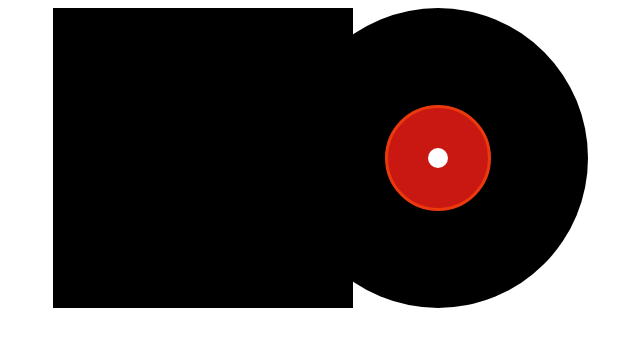
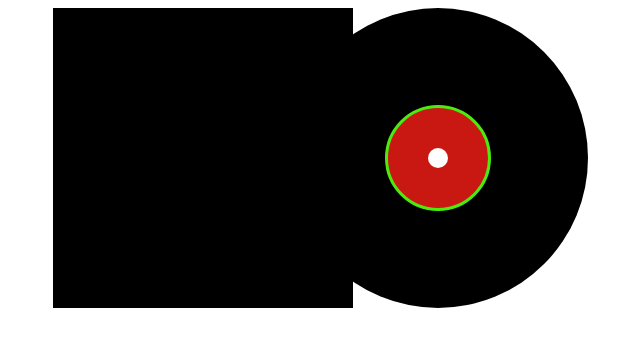
Before and after one commit to Rodridi/prueba-git, a website built with Parcel: page src/index.html in a window 1280 px wide. Shown: the whole page, without its empty margins (287-927 px from the left). Built offline with nearby package versions, Linux system fonts and the light colour scheme; files whose address does not match are found by name.

Commit message:
cambiado color

```diff
--- a/src/css/style.css
+++ b/src/css/style.css
@@ -42,7 +42,7 @@
   justify-content: center;
   align-items: center;
   border-style: solid;
-  border-color: rgb(235, 57, 13);
+  border-color: rgb(76, 235, 13);
 }
 
 .agujero {
```
